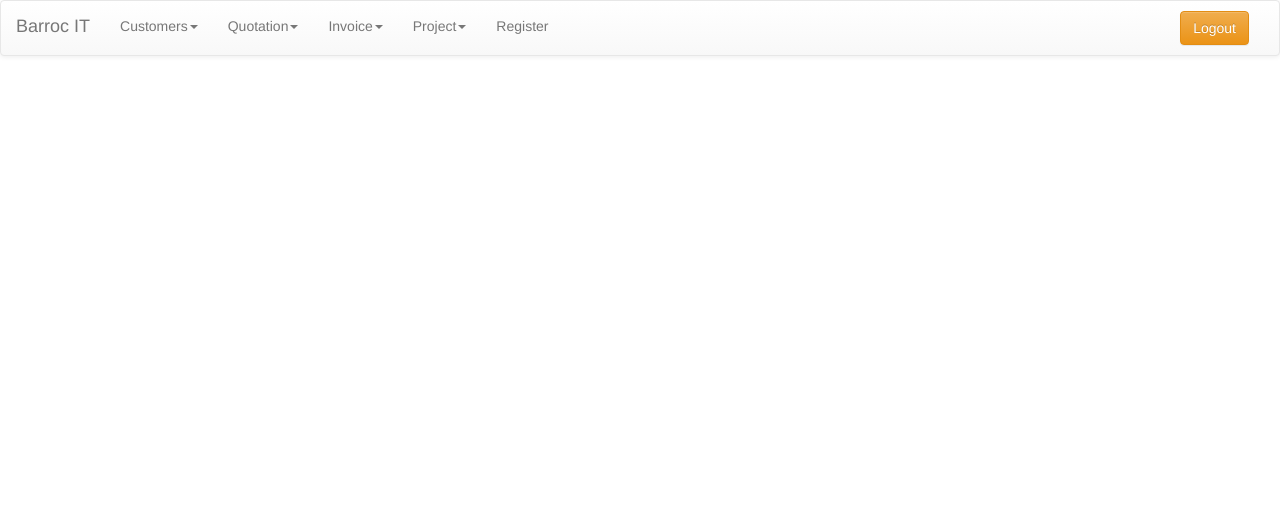
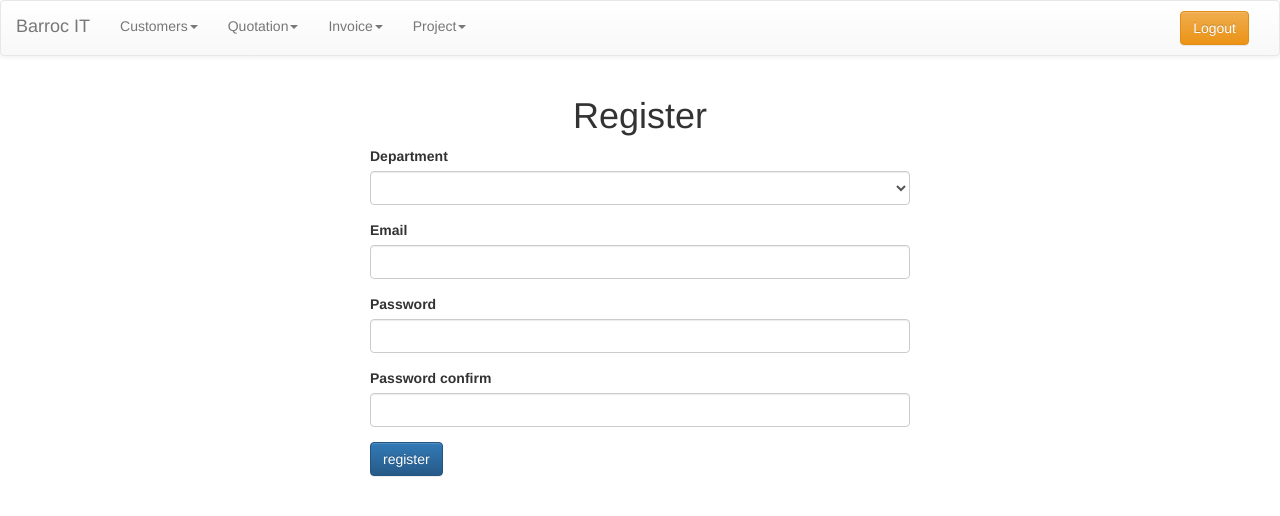
Before and after one commit to kobus1998/barroc-it-groep-5, a PHP site: page /barroc-it-groep-5/development/public/html/admin.php in a window 1280 px wide. Shown: the top 516 px of the page. Run offline with PHP 8.4, Linux system fonts and the light colour scheme; some libraries are stand-ins or nearby versions.

Commit message:
register in admin.php

```diff
--- a/development/public/html/admin.php
+++ b/development/public/html/admin.php
@@ -43,9 +43,6 @@ require realpath(__dir__ . '/parts/header.php');
                             <li><a href="#">Add project</a></li>
                         </ul>
                     </li>
-
-                    <li><a href="#">Register</a></li>
-
                 </ul>
                 <ul class="nav navbar-right">
                     <li><a href="<?php echo BASE_URL;?>/development/app/controller/authController.php?type=logout"><button class="btn btn-warning">Logout</button></a></li>
@@ -55,7 +52,42 @@ require realpath(__dir__ . '/parts/header.php');
     </nav>
 </div>
 <div class="main-content">
+    <div class="register">
+        <div class="container">
+            <h1 class="text-center">Register</h1>
 
+            <form class="col-md-6 col-md-offset-3" action="" method="post">
+
+                <div class="form-group">
+                    <label for="department">Department</label>
+                    <select name="department" id="department" class="form-control">
+                        <option></option>
+                        <option value="1">Sales</option>
+                        <option value="2">Finance</option>
+                        <option value="3">Development</option>
+                        <option value="4">Admin</option>
+                    </select>
+                </div>
+
+                <div class="form-group">
+                    <label for="email">Email</label>
+                    <input type="email" name="email" id="email" class="form-control">
+                </div>
+
+                <div class="form-group">
+                    <label for="password">Password</label>
+                    <input type="password" name="password" id="password" class="form-control">
+                </div>
+
+                <div class="form-group">
+                    <label for="password-confirm">Password confirm</label>
+                    <input type="password" name="password-confirm" id="password-confirm" class="form-control">
+                </div>
+
+                <input type="submit" name="register" value="register" class="btn btn-primary">
+            </form>
+        </div>
+    </div>
 </div>
 </body>
 </html>
```
